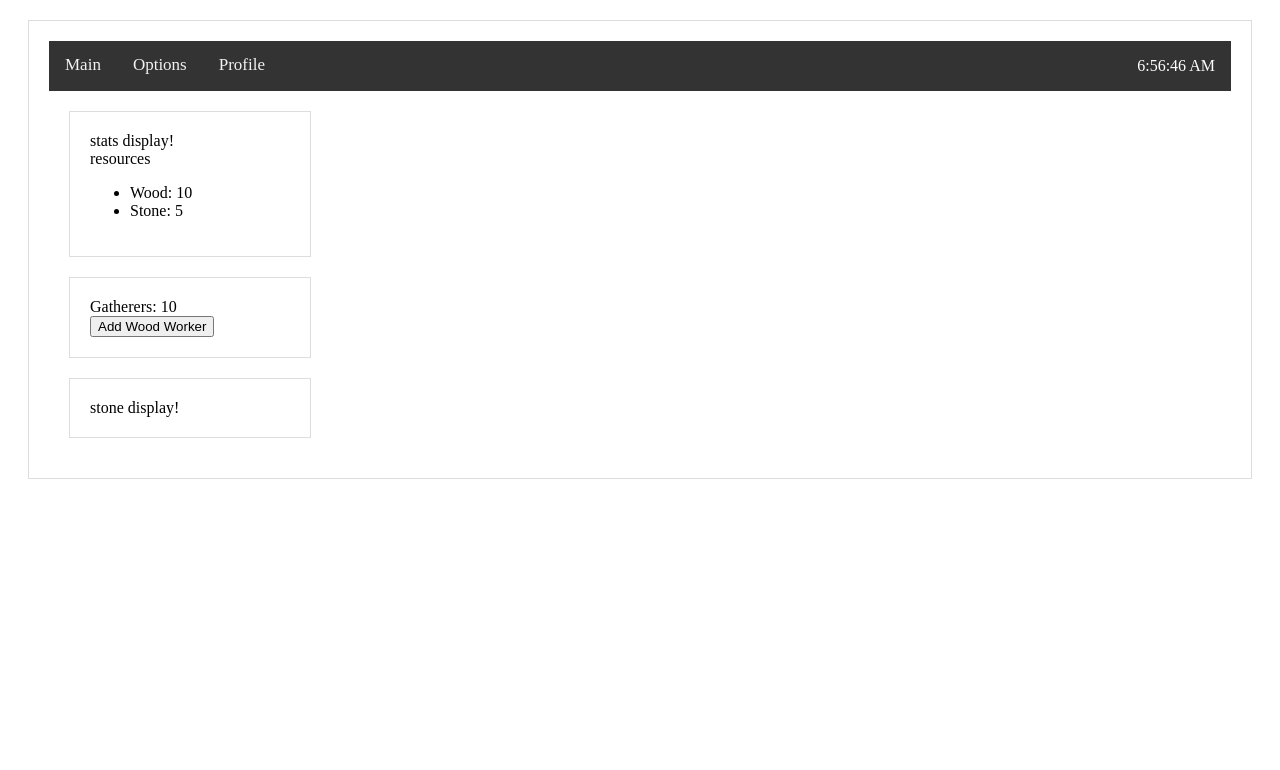
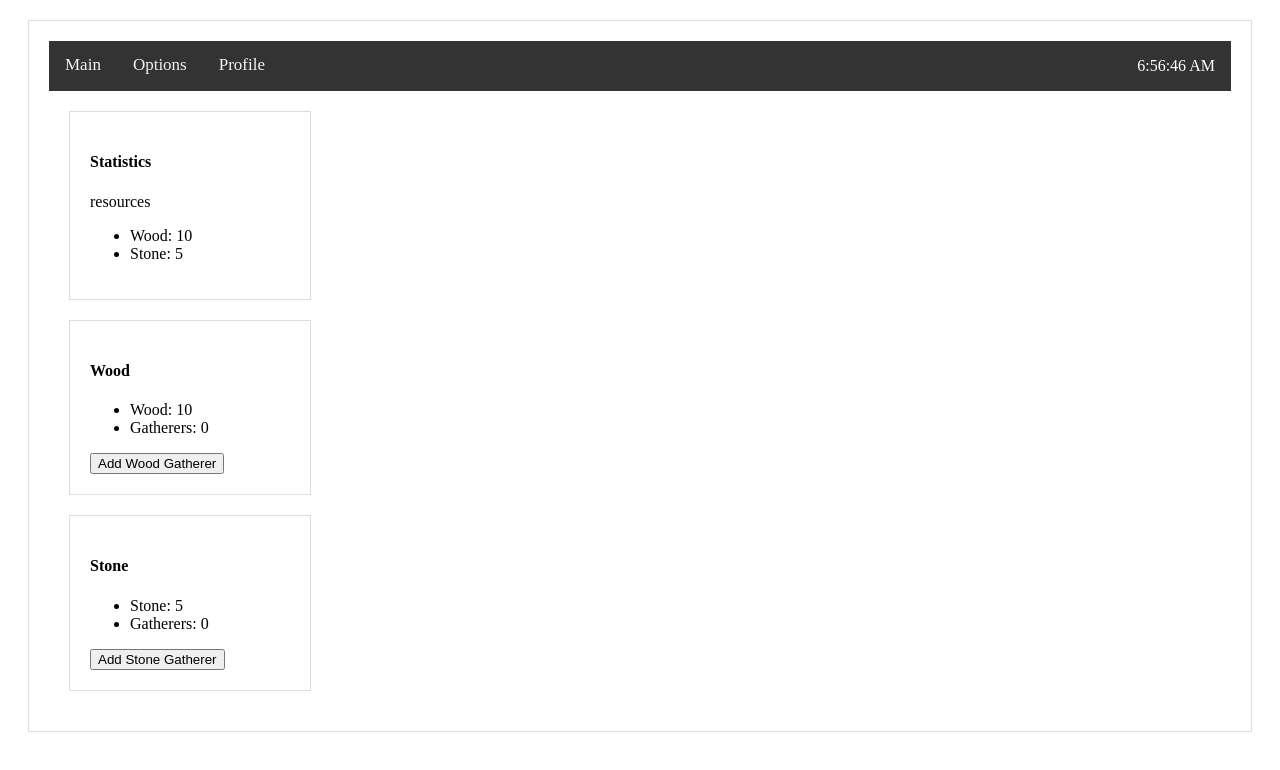
Before and after one commit to benjovi09/civ-incremental, a Next.js app: page / in a window 1280 px wide. Shown: the top 770 px of the page. Built offline with nearby package versions, Linux system fonts and the light colour scheme.

Commit message:
set up wood and stone displays

```diff
--- a/components/displays/stats-display.js
+++ b/components/displays/stats-display.js
@@ -7,8 +7,9 @@ export default function StatsDisplay() {
   const resources = context.resources;
   return (
     <div style={DisplayStyle}>
-      stats display!
-      <br />
+      <header>
+        <h4>Statistics</h4>
+      </header>
       <label>resources</label>
       <ul>
         <li>Wood: {resources.wood}</li>
--- a/components/displays/stone-display.js
+++ b/components/displays/stone-display.js
@@ -1,6 +1,49 @@
-import React, { useState, useEffect } from "react";
+import React, { useState, useEffect, useContext } from "react";
 import DisplayStyle from "./display-style";
+import Context from "../context";
 
 export default function StoneDisplay() {
-  return <div style={DisplayStyle}>stone display!</div>;
+  const context = useContext(Context);
+  const resources = context.resources;
+  //TODO: Get saved values from api
+  const [stone, setstone] = useState(0);
+  const [stoneGatherers, setstoneGatherers] = useState(0);
+  const [stoneRate, setstoneRate] = useState(50);
+  const [stoneWorkerEfficiency, setstoneWorkerEffeciency] = useState(0.001);
+  const [date, setDate] = useState(Date.now());
+
+  useEffect(() => {
+    var timerID = setInterval(() => tick(), 1000);
+
+    return function cleanup() {
+      clearInterval(timerID);
+    };
+  });
+
+  function tick() {
+    getstone(stoneRate * stoneGatherers * stoneWorkerEfficiency);
+  }
+
+  function getstone(amountPerSecond) {
+    var tickTimeInMilliSeconds = Date.now() - date;
+    setDate(Date.now());
+    setstone(stone + (amountPerSecond * tickTimeInMilliSeconds) / 1000);
+  }
+
+  return (
+    <div style={DisplayStyle}>
+      <header>
+        <h4>Stone</h4>
+      </header>
+      <text>
+        <ul>
+          <li>Stone: {resources.stone}</li>
+          <li>Gatherers: {stoneGatherers} </li>
+        </ul>
+      </text>
+      <button onClick={() => setstoneGatherers(stoneGatherers + 1)}>
+        Add Stone Gatherer
+      </button>
+    </div>
+  );
 }
--- a/components/displays/wood-display.js
+++ b/components/displays/wood-display.js
@@ -1,10 +1,13 @@
-import React, { useState, useEffect } from "react";
+import React, { useState, useEffect, useContext } from "react";
 import DisplayStyle from "./display-style";
+import Context from "../context";
 
 export default function WoodDisplay() {
+  const context = useContext(Context);
+  const resources = context.resources;
   //TODO: Get saved values from api
   const [wood, setWood] = useState(0);
-  const [woodGatherers, setWoodGatherers] = useState(10);
+  const [woodGatherers, setWoodGatherers] = useState(0);
   const [woodRate, setWoodRate] = useState(50);
   const [woodWorkerEfficiency, setWoodWorkerEffeciency] = useState(0.001);
   const [date, setDate] = useState(Date.now());
@@ -29,10 +32,17 @@ export default function WoodDisplay() {
 
   return (
     <div style={DisplayStyle}>
-      <label>Gatherers: {woodGatherers}</label>
-      <br />
+      <header>
+        <h4>Wood</h4>
+      </header>
+      <text>
+        <ul>
+          <li>Wood: {resources.wood}</li>
+          <li>Gatherers: {woodGatherers} </li>
+        </ul>
+      </text>
       <button onClick={() => setWoodGatherers(woodGatherers + 1)}>
-        Add Wood Worker
+        Add Wood Gatherer
       </button>
     </div>
   );
```
